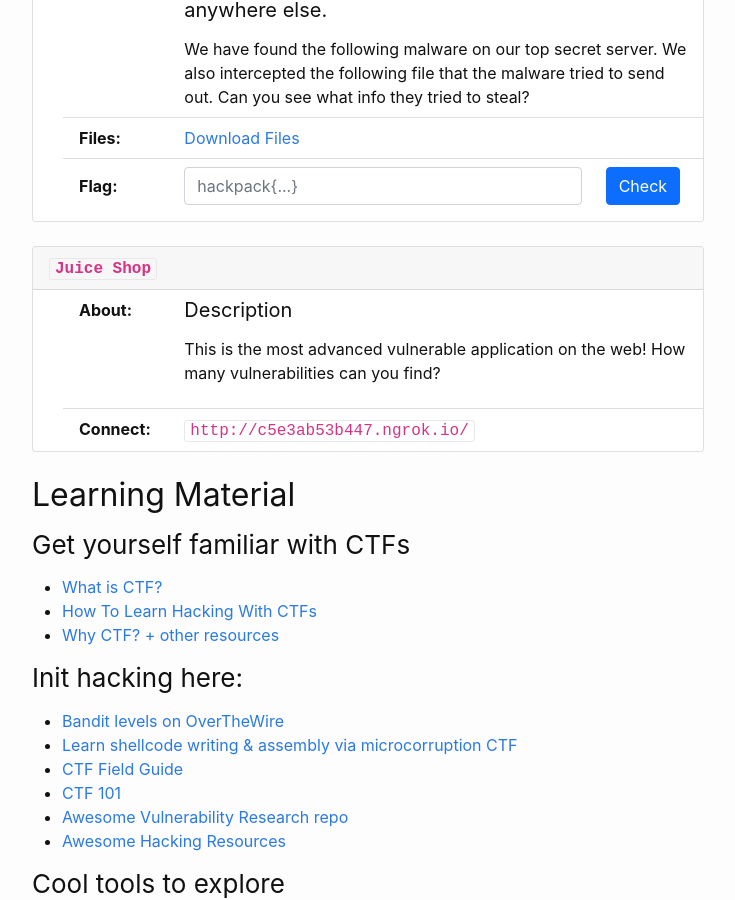
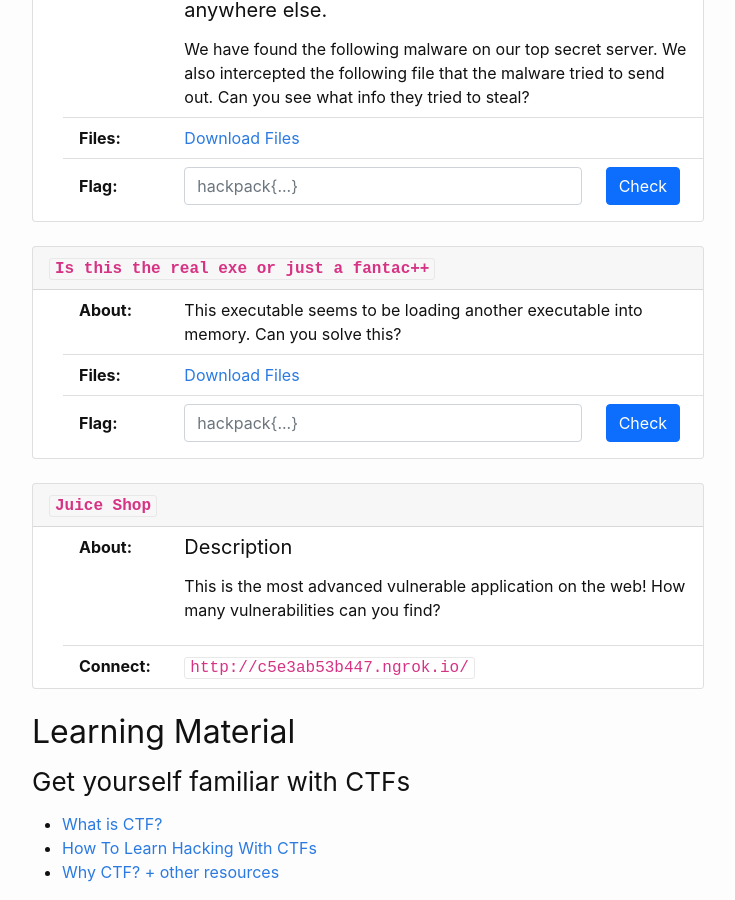
Before and after one commit to kapravel/hackpack-web, a Jekyll site: the page built from learn.md, in a window 1280 px wide and 900 px high, scrolled down 400 px. Shown: the whole window, without its empty margins (268-1003 px from the left). Built offline with Jekyll 4.4.1, drawn with Linux system fonts in a browser that asks for light colours.

Commit message:
Added second malware challenge; zipped all exe files to avoid warning

```diff
--- a/_data/challenges.yml
+++ b/_data/challenges.yml
@@ -130,7 +130,7 @@ intro_to_re_05:
     <p>But it can be run and even debugged on a Linux system using Wine's <code>winedbg</code> toolchain.
     Given a little persistence and cleverness in Ghidra finding critical points inside the program,
     the Wine debugger is sufficient for you to side-step the obstacles and get a flag printed out.</p>
-  file_path: /challenge_files/intro_to_re/win-exec-1.exe
+  file_path: /challenge_files/intro_to_re/win-exec-1.zip
   flag_MD5: 6a869501b88d73d529490849e9bbbeae # PICOCTF{These are the access codes to the vault: 1063340}
 
 intro_to_web_01:
@@ -200,11 +200,18 @@ pico_web_03:
   flag_MD5: fb02c3fb225abdc19f66c8836f033693
   flag_format: picoCTF{...}
 
-malware_workshop:
+malware_workshop1:
   title: "Not My Password"
   about: |
     <strong><h3>DO NOT RUN OUTSIDE A VIRTUAL MACHINE</h3></strong>
     <h4>This file will record all keystrokes and save them to C:/ProgramData/Log. It will not send any information anywhere else.</h4>
     We have found the following malware on our top secret server. We also intercepted the following file that the malware tried to send out. Can you see what info they tried to steal?
-  file_path: /challenge_files/PackLogger.zip
+  file_path: /challenge_files/malware_workshop/PackLogger.zip
   flag_MD5: 093BF970EACA620EF1B9E9E079FC8655 # hackpack{w0W_th3_h43k_i5_stron7}
+
+malware_workshop2:
+  title: "Is this the real exe or just a fantac++"
+  about: |
+    This executable seems to be loading another executable into memory. Can you solve this?
+  file_path: /challenge_files/malware_workshop/runner.zip
+  flag_MD5: 69816037a19643dc263788d979a2b44d # hackpack{w0w_70u_4r3_l33t_h4x0r}
```
Also changed, not shown: learn.md (+2 -1 lines), 5 other files.
